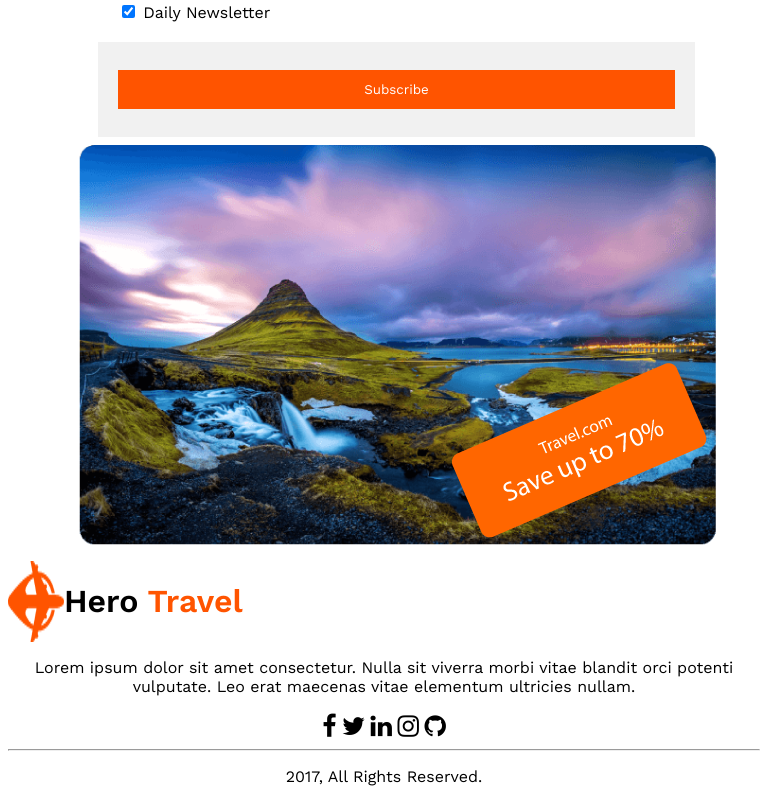
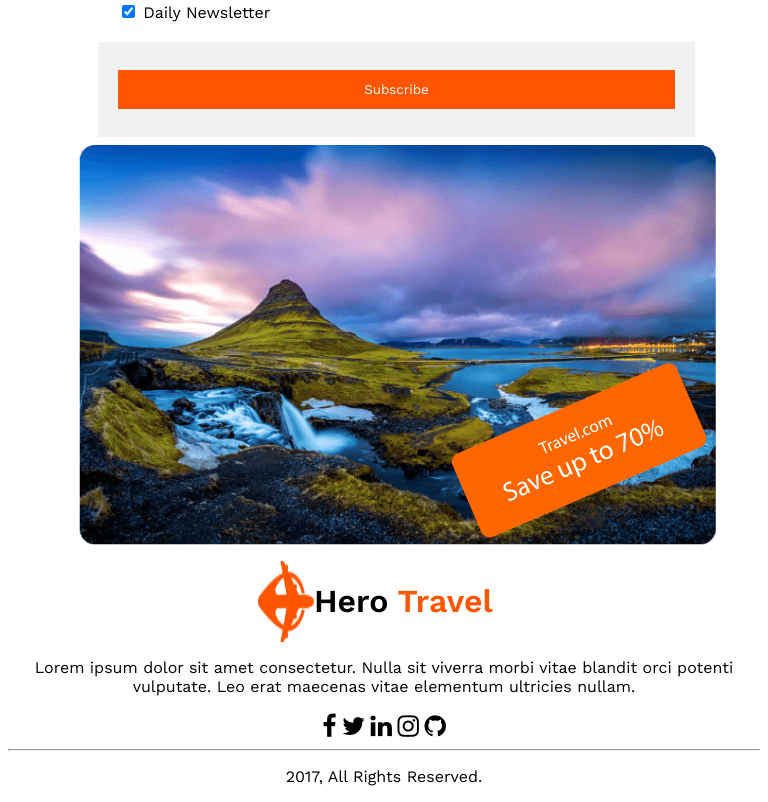
Before and after one commit to hackislol/Explore-Your-Travels, a plain HTML site: page index.html in a window 768 px wide. Shown: the part 3073-3875 px from the top of the page. Drawn offline with nearby package versions, Linux system fonts and the light colour scheme.

Commit message:
new update css

```diff
--- a/styles/styles.css
+++ b/styles/styles.css
@@ -240,6 +240,7 @@ input[type=submit]:hover {
 .here-travel-one{
   /* border: 5px solid green; */
   align-items: center;
+  margin-left: 600px;
 }
 
   @media screen and (min-width: 400px) and (max-width: 992px) {
@@ -314,4 +315,8 @@ flex-direction: column;
 .popurlar-site-img img{
   width: 100%;
 }
+
+.here-travel-one{
+  margin-left: 250px;
+}
   }
```
